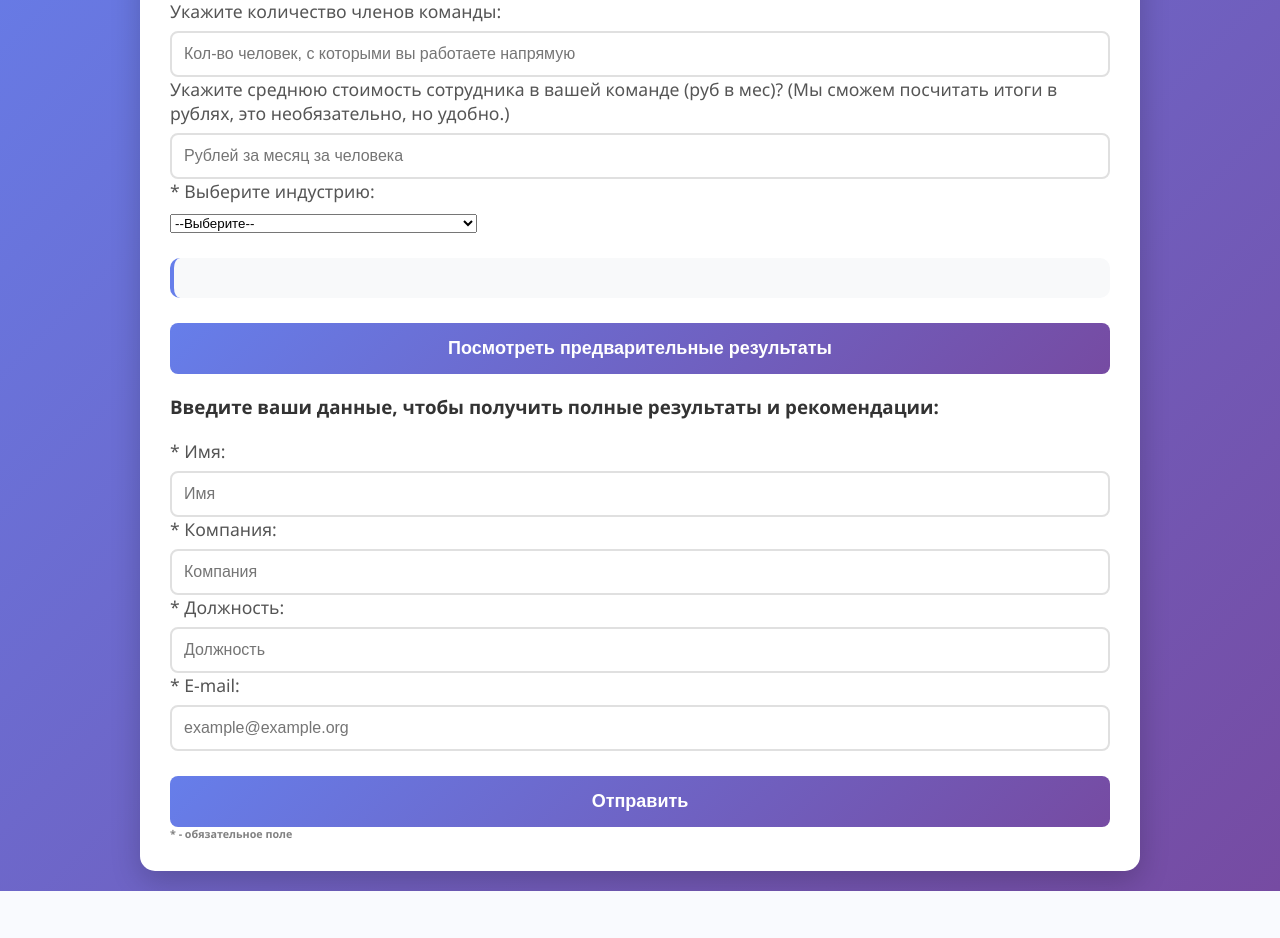
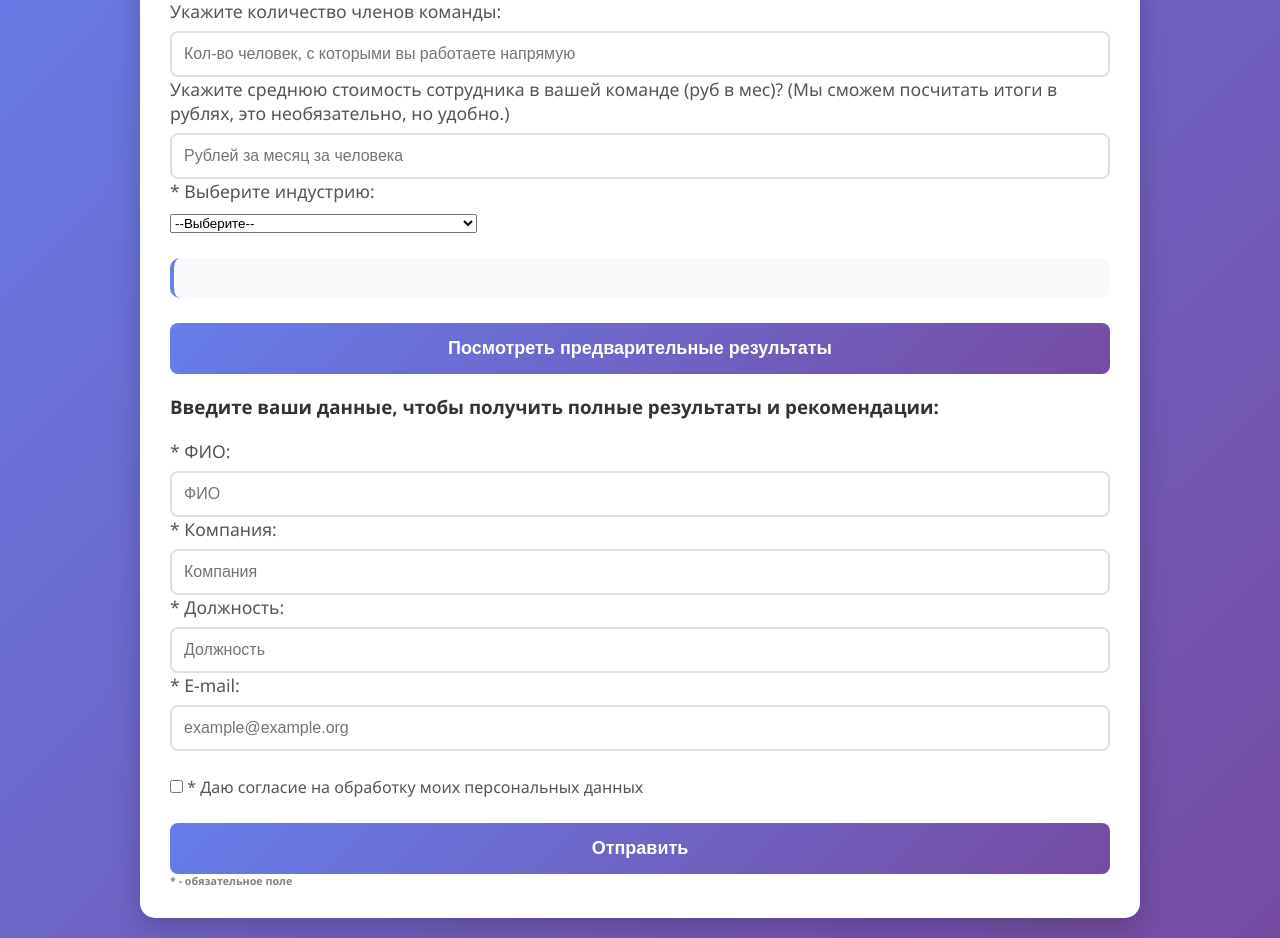
Before and after one commit to Mirka1405/Survey, a Python web app: template templates/survey.html in a window 1280 px wide. Shown: the part 186-1124 px from the top of the page. Before the commit the page ends 1077 px from the top, so only its background shows below. Run offline with Jinja, Linux system fonts and the light colour scheme; the template is opened without the code that fills it, so the values that code supplies are empty.

Commit message:
Add icons

```diff
--- a/templates/base.html
+++ b/templates/base.html
@@ -4,6 +4,8 @@
 <head>
     <meta charset="UTF-8">
     <meta name="viewport" content="width=device-width, initial-scale=1.0">
+    <link rel="icon" type="image/x-icon" sizes="32x32" href="{{ url_for('static', filename='light.svg') }}" media="(prefers-color-scheme: light)">
+    <link rel="icon" type="image/x-icon" sizes="32x32" href="{{ url_for('static', filename='dark.svg') }}">
     <title>Опросы</title>
     <style>
         * {
@@ -283,6 +285,11 @@
             opacity: 0.9;
         }
 
+        .label-inline {
+            display: initial;
+            font-size: initial;
+        }
+
         .table {
             width: 100%;
             border-collapse: collapse;
--- a/templates/survey.html
+++ b/templates/survey.html
@@ -80,9 +80,9 @@
     <h3>Введите ваши данные, чтобы получить полные результаты и рекомендации:</h2>
 
     <div class="form-group">
-        <label for="respondent_name">* Имя:</label>
+        <label for="respondent_name">* ФИО:</label>
         <input type="text" id="respondent_name" name="respondent_name"
-                placeholder="Имя" required>
+                placeholder="ФИО" required>
         <label for="respondent_company">* Компания:</label>
         <input type="text" id="respondent_company" name="respondent_company"
                 placeholder="Компания" required>
@@ -92,6 +92,10 @@
         <label for="respondent_mail">* E-mail:</label>
         <input type="email" id="respondent_mail" name="respondent_mail"
                 placeholder="example@example.org" required>
+    </div>
+    <div class="form-group">
+        <input type="checkbox" id="consent-data" name="consent-data" required>
+        <label for="consent-data" class="label-inline">* Даю согласие на обработку моих персональных данных</label>
     </div>
     <button type="submit">Отправить</button>
     <h6>* - обязательное поле</h6>
```
Also changed, not shown: static/dark.svg (added), static/light.svg (added).
